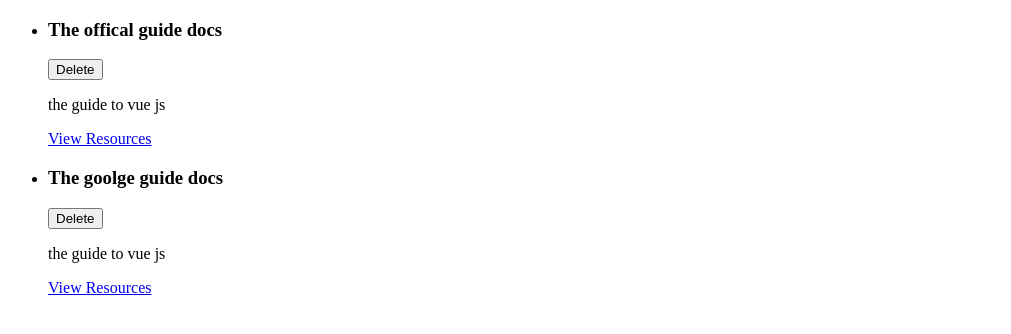
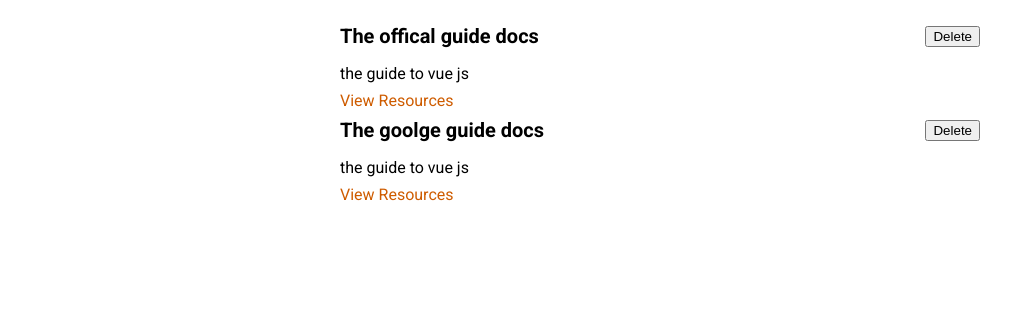
Before and after one commit to AjRadwan/Resources-App, a Vue app: page / in a window 1280 px wide. Shown: the top 334 px of the page, without its empty margins (0-1011 px from the left). Built offline with nearby package versions, Linux system fonts and the light colour scheme.

Commit message:
styling components

```diff
--- a/src/App.vue
+++ b/src/App.vue
@@ -1,19 +1,15 @@
 <template>
   <ul>
-    <Resources v-for="res in storedResource"
-    :key="res.id"
-    :title="res.title"
-    :description="res.description"
-    :link="res.link" />
+    <StoredResource :resources="storedResource"/>
   </ul>
 </template>
 
 <script>
-import Resources from './components/Resources/Resources.vue'
+import StoredResource from './components/Resources/StoredResource.vue'
 
   export default{
   components:{
-    Resources
+    StoredResource
   },
 
     data(){
@@ -39,5 +35,17 @@
 </script>
 
 <style>
+ @import url('https://fonts.googleapis.com/css2?family=Roboto:wght@400;700&display=swap');
 
+* {
+  box-sizing: border-box;
+}
+
+html {
+  font-family: 'Roboto', sans-serif;
+}
+
+body {
+  margin: 0;
+}
 </style>
--- a/src/components/Resources/Resources.vue
+++ b/src/components/Resources/Resources.vue
@@ -23,6 +23,34 @@
 }
 </script>
 
-<style>
+<style scoped>
+li {
+  margin: auto;
+  max-width: 40rem;
+}
 
+header {
+  display: flex;
+  justify-content: space-between;
+  align-items: center;
+}
+
+h3 {
+  font-size: 1.25rem;
+  margin: 0.5rem 0;
+}
+
+p {
+  margin: 0.5rem 0;
+}
+
+a {
+  text-decoration: none;
+  color: #ce5c00;
+}
+
+a:hover,
+a:active {
+  color: #c89300;
+}
 </style>
--- /dev/null
+++ b/src/components/Resources/StoredResource.vue
@@ -0,0 +1,33 @@
+<template>
+  <ul>
+    <Resources v-for="res in resources"
+    :key="res.id"
+    :title="res.title"
+    :description="res.description"
+    :link="res.link" />
+  </ul>
+</template>
+
+<script>
+import Resources from "./Resources.vue"
+
+export default {
+    props: ['resources'],
+
+components:{
+    Resources
+  },
+}
+
+</script>
+
+<style scoped>
+ul {
+  list-style: none;
+  margin: 0;
+  padding: 0;
+  margin: auto;
+  max-width: 40rem;
+}
+
+</style>
```
